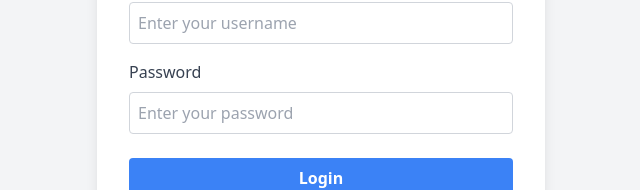
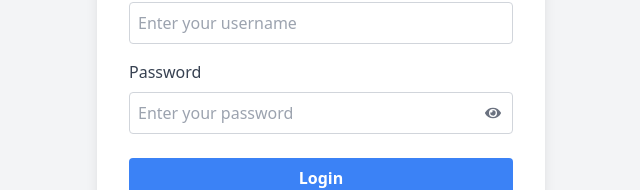
Before and after one commit to Code-withvishal/ChatApp, a React (Create React App) app in the folder chatapp-client/: page / in a window 1280 px wide. Shown: the part 344-534 px from the top of the page, without its empty margins (319-959 px from the left). Built offline with nearby package versions, Linux system fonts and the light colour scheme; no server answers; what @microsoft/signalr would draw is missing.

Commit message:
Add eye icon to show pwd

```diff
--- a/chatapp-client/package.json
+++ b/chatapp-client/package.json
@@ -14,7 +14,7 @@
     "emoji-picker-react": "^4.14.2",
     "react": "18.2.0",
     "react-dom": "18.2.0",
-    "react-icons": "^5.5.0",
+    "react-icons": "^5.7.0",
     "react-scripts": "5.0.1",
     "scheduler": "^0.27.0",
     "web-vitals": "^2.1.4"
--- a/chatapp-client/src/components/LoginPage.jsx
+++ b/chatapp-client/src/components/LoginPage.jsx
@@ -1,4 +1,5 @@
 import React, { useState } from "react";
+import { FaEye, FaEyeSlash } from "react-icons/fa";
 import axios from "axios";
 import { connection, startConnection } from "../services/signalRConnection";
 
@@ -7,6 +8,7 @@
   const [password, setPassword] = useState("");
   const [loading, setLoading] = useState(false);
   const [error, setError] = useState("");
+  const [showPassword, setShowPassword] = useState(false);
 //const API_URL = "https://chatapp-realtime-50bf.onrender.com";
 //const API_URL = "http://localhost:5090";
 const API_URL =  process.env.REACT_APP_API_URL ||  "https://chatapp-vjiq.onrender.com";
@@ -65,14 +67,25 @@
 
         <div className="mb-6">
   <label className="block text-gray-700 mb-2">Password</label>
+
+  <div className="relative">
     <input
-            type="password"
-            className="w-full border border-gray-300 p-2 rounded focus:ring-2 focus:ring-blue-500"
+      type={showPassword ? "text" : "password"}
+      className="w-full border border-gray-300 p-2 pr-10 rounded focus:ring-2 focus:ring-blue-500"
       placeholder="Enter your password"
       value={password}
       onChange={(e) => setPassword(e.target.value)}
       onKeyDown={handleKeyDown}
     />
+
+    <button
+      type="button"
+      onClick={() => setShowPassword(!showPassword)}
+      className="absolute inset-y-0 right-3 flex items-center text-gray-500 hover:text-gray-700"
+    >
+      {showPassword ? <FaEyeSlash /> : <FaEye />}
+    </button>
+  </div>
 </div>
 
         <button
```
Also changed, not shown: 1 other file (tests, documents, lock files or other folders). Lines whose indentation alone changed are shown as unchanged.
